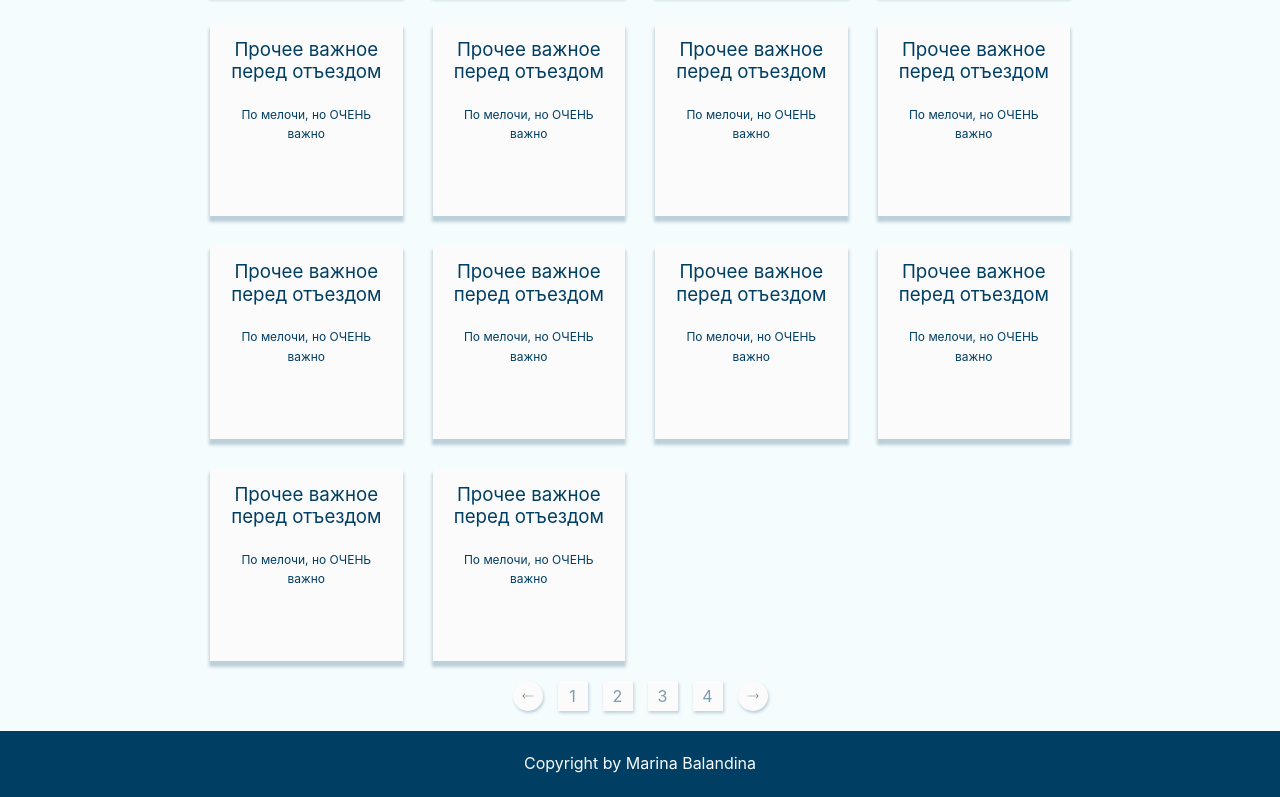
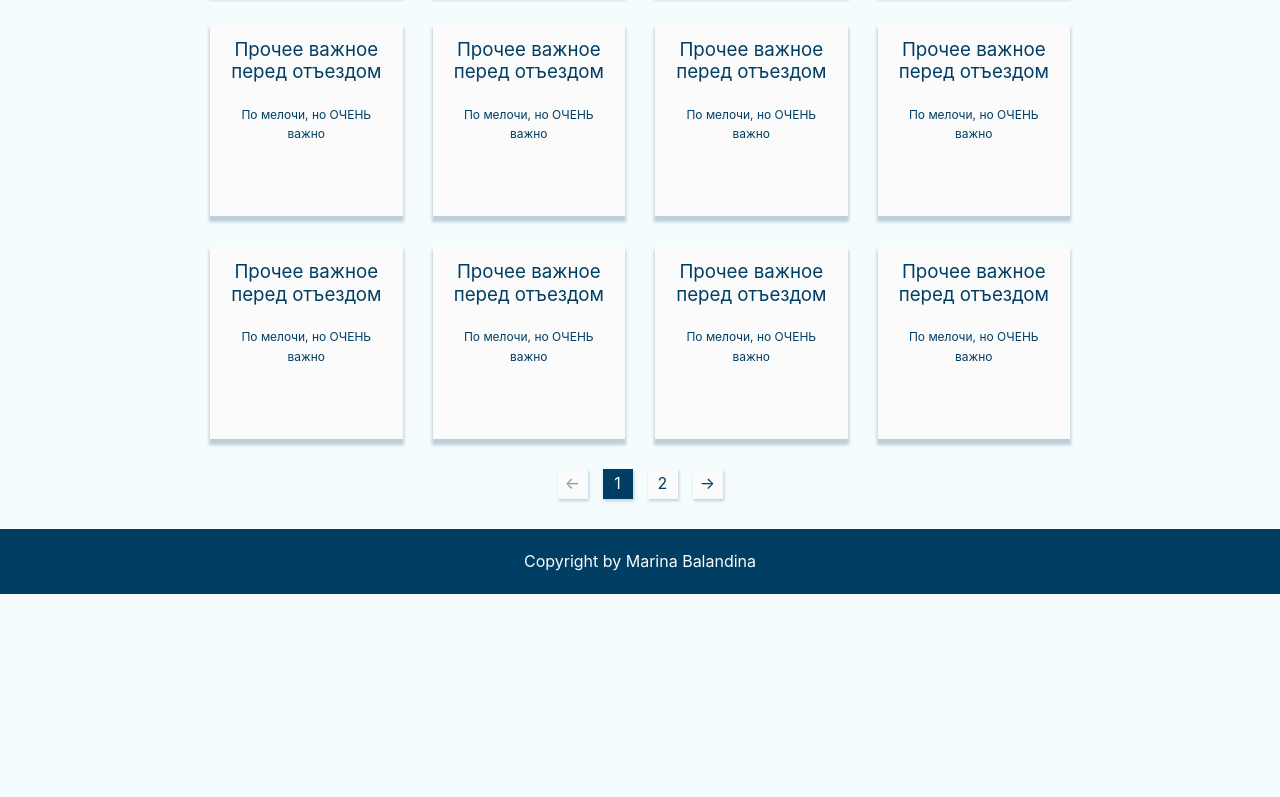
Before and after one commit to BalandinaM/ConstructorCheckLists, a React (Vite) app in the folder my-react-app/: page /#/list in a window 1280 px wide. Shown: the part 387-1184 px from the top of the page. After the commit the page ends 981 px from the top, so only its background shows below. Built offline with nearby package versions, Linux system fonts and the light colour scheme.

Commit message:
Постраничная пагинация

```diff
--- a/my-react-app/package.json
+++ b/my-react-app/package.json
@@ -18,6 +18,7 @@
     "formik": "^2.4.6",
     "react": "^18.3.1",
     "react-dom": "^18.3.1",
+    "react-paginate": "^8.2.0",
     "react-redux": "^9.2.0",
     "react-router-dom": "^7.1.2",
     "styled-components": "^6.1.14"
--- a/my-react-app/src/Components/ListCheckLists/ListCheckLists.jsx
+++ b/my-react-app/src/Components/ListCheckLists/ListCheckLists.jsx
@@ -1,3 +1,6 @@
+import { useState } from 'react';
+import ReactPaginate from 'react-paginate';
+import './Pagination.css';
 import styled from "styled-components";
 import { Wrapper } from "../../Elements/Wrapper";
 import { useSelector } from "react-redux";
@@ -38,28 +41,6 @@ const NavLinkCustom = styled(NavLink)`
 	gap: 16px;
 `;
 
-const Pagination = styled.ul`
-	display: flex;
-	flex-direction: row;
-	gap: 15px;
-	align-self: center;
-`;
-
-const ItemPagination = styled.li`
-	display: flex;
-	justify-content: center;
-	align-items: center;
-	width: 30px;
-	height: 30px;
-	box-shadow: 1px 2px 3px 0px rgba(0, 62, 100, 0.23);
-	background-color: ${(props) => props.theme.colors.primarySecondary};
-	color: rgba(0, 62, 100, 0.5);// потом прописать в зависимости от входящих пропсов,активная страница - темный цвет
-
-	&:hover {
-		transform: scale(1.1);
-	}
-`;
-
 const ItemStatic = styled(Item)`
 	border: none;
 	display: flex;
@@ -87,37 +68,25 @@ const ItemText = styled.p`
 	flex-grow: 1;
 `;
 
-const Button = styled.button`
-	display: flex;
-	justify-content: center;
-	align-items: center;
-	width: 30px;
-	height: 30px;
-	background-color: ${(props) => props.theme.colors.primarySecondary};
-	border-radius: 50%;
-	box-shadow: 1px 2px 3px 0px rgba(0, 62, 100, 0.23);
-
-	&:hover {
-		transform: scale(1.1);
-	}
+const PaginationWrapper = styled.div`
+  display: flex;
+  justify-content: center;
+  padding: 10px;
 `;
-
-const ButtonLeft = styled(Button)`
-	& img {
-		transform: rotate(45deg);
-	}
-`;
-
-const ButtonRight = styled(Button)`
-	& img {
-		transform: rotate(225deg);
-	}
-`;
-
 
 const ListCheckLists= () => {
 	const arrCheckLists = useSelector((state) => state.checklist.checkListsData);
 	console.log(arrCheckLists);
+	const [currentPage, setCurrentPage] = useState(0);
+  const pageSize = 11;
+
+  const handlePageClick = ({ selected }) => {
+    setCurrentPage(selected);
+  };
+
+  const offset = currentPage * pageSize;
+  const currentItems = arrCheckLists.slice(offset, offset + pageSize);
+  const pageCount = Math.ceil(arrCheckLists.length / pageSize);
 
 	const staticElement = (
     <ItemStatic key="new-checklist-link">
@@ -133,7 +102,7 @@ const ListCheckLists= () => {
 			<Title>Список чеклистов</Title>
 			<List>
 			{[staticElement].concat(
-        arrCheckLists.map((elem) => (
+        currentItems.map((elem) => (
 					<Item key={elem.id}>
 						<NavLinkCustom to={`/checklist/${elem.id}`}>
 							<ItemTitle>{elem.title}</ItemTitle>
@@ -143,18 +112,21 @@ const ListCheckLists= () => {
 				))
       )}
 			</List>
-			<Pagination>
-				<ButtonLeft>
-					<img src="./image/icon_arrow.png" width={10} height={10} />
-				</ButtonLeft>
-				<ItemPagination>1</ItemPagination>
-				<ItemPagination>2</ItemPagination>
-				<ItemPagination>3</ItemPagination>
-				<ItemPagination>4</ItemPagination>
-				<ButtonRight>
-					<img src="./image/icon_arrow.png" width={10} height={10} />
-				</ButtonRight>
-			</Pagination>
+			<PaginationWrapper>
+				<ReactPaginate
+	        previousLabel={<span>&#8592;</span>}
+	        nextLabel={<span>&#8594;</span>}
+	        breakLabel={'...'}
+	        breakClassName={'break-me'}
+	        pageCount={pageCount}
+	        marginPagesDisplayed={2}
+	        pageRangeDisplayed={5}
+	        onPageChange={handlePageClick}
+	        containerClassName={'pagination'}
+	        subContainerClassName={'pages pagination'}
+	        activeClassName={'active'}
+	      />
+			</PaginationWrapper>
 		</ListCheckListsWrapper>
 	)
 }
--- /dev/null
+++ b/my-react-app/src/Components/ListCheckLists/Pagination.css
@@ -0,0 +1,33 @@
+.pagination {
+	display: flex;
+	flex-direction: row;
+	gap: 15px;
+	align-self: center;
+}
+
+.pagination a {
+	display: flex;
+	justify-content: center;
+	align-items: center;
+	width: 30px;
+	height: 30px;
+	box-shadow: 1px 2px 3px 0px rgba(0, 62, 100, 0.23);
+	background-color: #fbfbfb;
+	color: #003e64;
+	cursor: pointer;
+}
+
+.pagination a:hover,
+.pagination a:focus {
+	transform: scale(1.1);
+}
+
+.pagination .active a {
+	color: #fbfbfb;
+	background-color: #003e64;
+}
+
+.pagination .disabled a {
+	color: rgba(0, 62, 100, 0.5);
+	pointer-events: none;
+}
```
Also changed, not shown: 1 other file (tests, documents, lock files or other folders).
